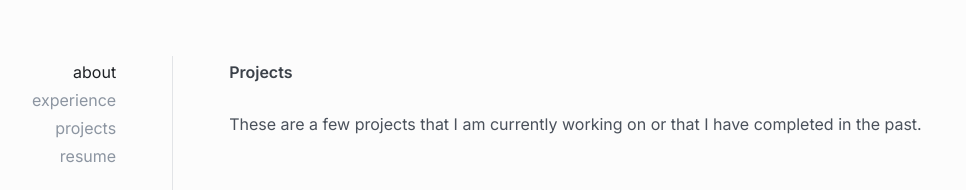
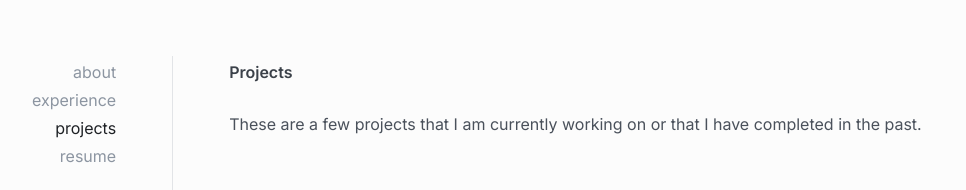
Before and after one commit to eric-hdez/eric-hdez.dev, a Next.js app: page /projects in a window 1280 px wide. Shown: the top 190 px of the page, without its empty margins (24-990 px from the left). Built offline with nearby package versions, Linux system fonts and the light colour scheme.

Commit message:
fixing active tab on sidebar when navigating directly to a path, key issue in experience

```diff
--- a/src/app/components/navigation/sidebar.tsx
+++ b/src/app/components/navigation/sidebar.tsx
@@ -2,14 +2,15 @@
 
 import { useState } from 'react';
 import Link from 'next/link';
+import { usePathname } from 'next/navigation';
 import {
   Sidebar,
   SidebarBody,
   SidebarLabel,
 } from '../catalyst/sidebar';
-import { DownloadIcon } from '../icons';
 
-const sidebarItems = [
+
+const sections = [
   { name: 'about', route: '/about' },
   { name: 'experience', route: '/experience' },
   { name: 'projects', route: '/projects' },
@@ -17,12 +18,15 @@ const sidebarItems = [
 ];
 
 export default function SideBar() {
-  const [selected, setSelected] = useState<number>(0);
+  const path = usePathname();
+  const [selected, setSelected] = useState<number>(
+    sections.findIndex(({ route }) => route === path)
+  );
 
   return (
     <Sidebar>
       <SidebarBody className="px-0 py-1 justify-items-end">
-        {sidebarItems.map(({ name, route }, idx) => (
+        {sections.map(({ name, route }, idx) => (
           <Link
             key={name}
             href={route}
--- a/src/app/projects/page.tsx
+++ b/src/app/projects/page.tsx
@@ -16,7 +16,7 @@ const projects = [
     name: 'Schmidt-Samoa Cryptosystem',
     description: [
       'A cryptosystem developed in C and Python that implements the ',
-      <Link key="-" href="https://eprint.iacr.org/2005/278.pdf" rel="noopener noreferrer" target="_blank" className=" underline hover:text-[#4a515b]">Schmidt-Samoa public key encryption</Link>,
+      <Link key="-" href="https://eprint.iacr.org/2005/278.pdf" rel="noopener noreferrer" target="_blank" className="underline hover:text-[#4a515b]">Schmidt-Samoa public key encryption</Link>,
       ' scheme. The implementation includes features such as key generation, file encryption, and file decryption.',
     ],
     icon: <EncryptedFilesIcon />,
@@ -34,8 +34,8 @@ export default function Projects() {
       <h1 className="mb-7 text-[#3b4149] font-semibold text-balance">Projects</h1>
       <p className="mt-7">These are a few projects that I am currently working on or that I have completed in the past.</p>
       {projects.map(({ name, description, icon }, idx) => (
-        <>
-          <h2 key={idx} className=" mt-14 mb-7 text-[#3b4149] font-semibold text-balance">
+        <div key={idx} className="mt-14">
+          <h2 className="mb-7 text-[#3b4149] font-semibold text-balance">
             <div className="flex mt-7 items-center">
               <span className="mr-2 h-6 w-6">
                 {icon}
@@ -46,7 +46,7 @@ export default function Projects() {
             </div>
           </h2>
           <p key={`${idx}-des`} className="mt-7">{description}</p>
-        </>))}
+        </div>))}
     </>
   );
 }
```
